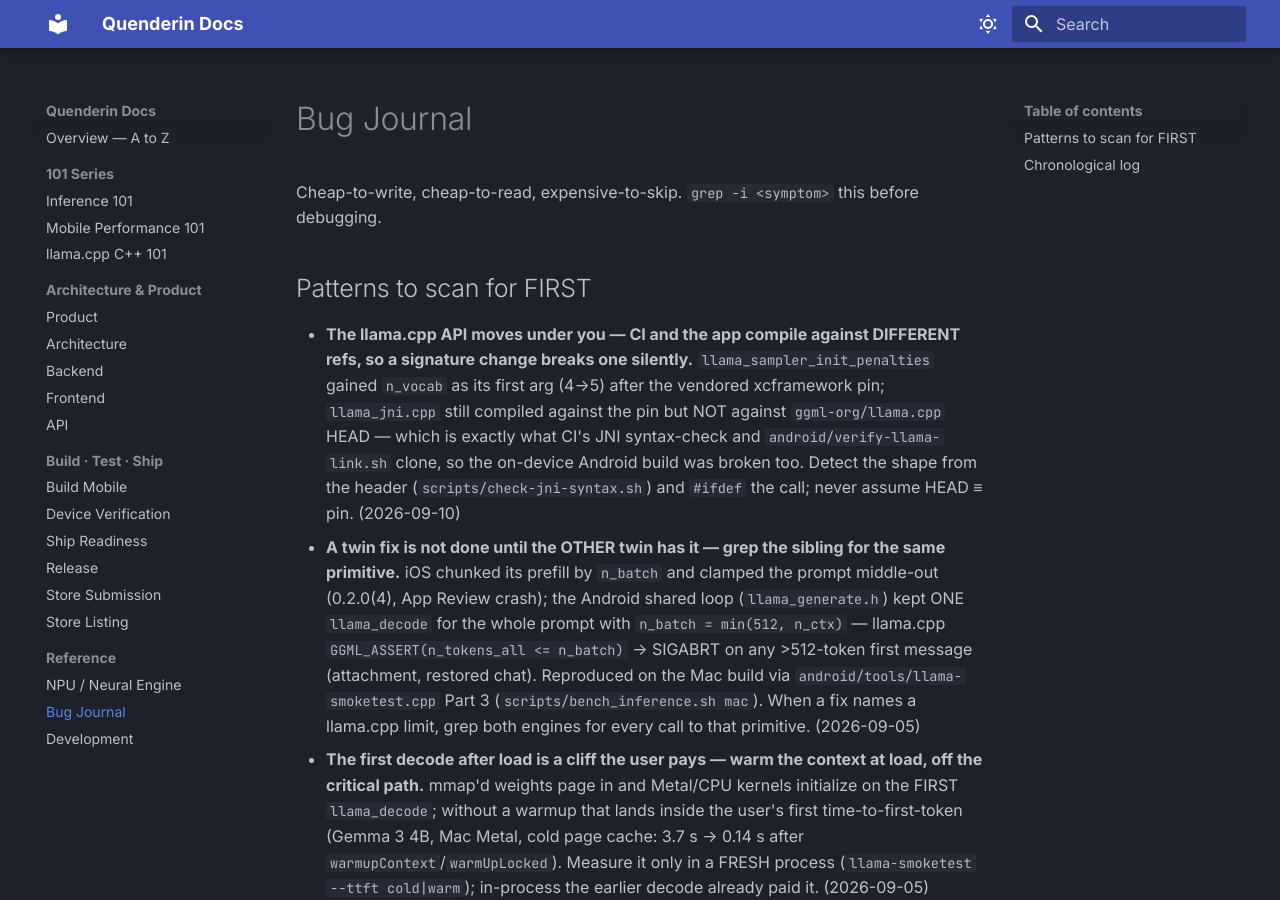
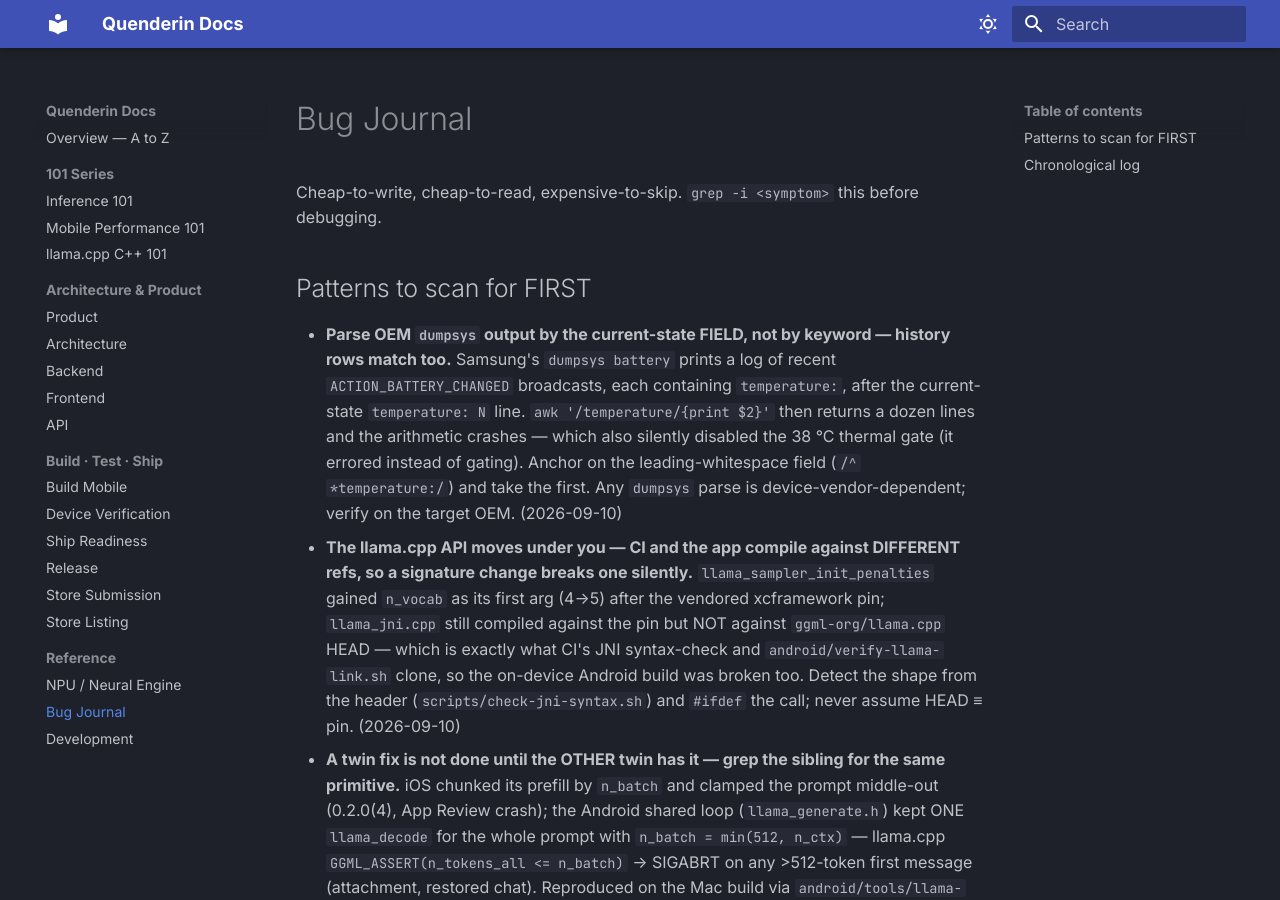
Before and after one commit to alikatgh/quenderin, an MkDocs documentation site: the page built from docs/BUG_JOURNAL.md, in a window 1280 px wide and 900 px high. Built offline with MkDocs 1.6.1 and Material for MkDocs 9.7.7, drawn with Linux system fonts in a browser that asks for light colours; some of the changed text lies outside the part shown.

Commit message:
fix(bench): parse the current battery-temperature field, not every dumpsys match
Samsung's dumpsys battery prints an ACTION_BATTERY_CHANGED history whose rows also contain 'temperature:', so awk '/temperature/{print $2}' returned a dozen lines and the arithmetic crashed — which also silently disabled the 38C thermal gate (it errored instead of gating). Anchor on the current-state field (/^ *temperature:/, first hit) in both the pre-run gate and the post-run report. Bug journal updated.

```diff
--- a/docs/BUG_JOURNAL.md
+++ b/docs/BUG_JOURNAL.md
@@ -4,6 +4,12 @@ Cheap-to-write, cheap-to-read, expensive-to-skip. `grep -i <symptom>` this befor
 
 ## Patterns to scan for FIRST
 
+- **Parse OEM `dumpsys` output by the current-state FIELD, not by keyword — history rows match too.**
+  Samsung's `dumpsys battery` prints a log of recent `ACTION_BATTERY_CHANGED` broadcasts, each containing
+  `temperature:`, after the current-state `  temperature: N` line. `awk '/temperature/{print $2}'` then
+  returns a dozen lines and the arithmetic crashes — which also silently disabled the 38 °C thermal gate
+  (it errored instead of gating). Anchor on the leading-whitespace field (`/^ *temperature:/`) and take the
+  first. Any `dumpsys` parse is device-vendor-dependent; verify on the target OEM. (2026-09-10)
 - **The llama.cpp API moves under you — CI and the app compile against DIFFERENT refs, so a signature change breaks one silently.**
   `llama_sampler_init_penalties` gained `n_vocab` as its first arg (4→5) after the vendored xcframework pin; `llama_jni.cpp`
   still compiled against the pin but NOT against `ggml-org/llama.cpp` HEAD — which is exactly what CI's JNI syntax-check and
@@ -642,6 +648,11 @@ Cheap-to-write, cheap-to-read, expensive-to-skip. `grep -i <symptom>` this befor
 ## Chronological log
  (newest first, 5 lines max)
 
+- 2026-09-10 (`scripts/bench_inference.sh` device temp parse) — the Android bench harness crashed before
+  running ("syntax error in expression") and never enforced its 38 °C gate. Cause: Samsung's `dumpsys
+  battery` prints a broadcast history whose rows also contain `temperature:`, so `awk '/temperature/{print $2}'`
+  returned many lines. Fix: match the current-state field (`/^ *temperature:/`, first hit) in both the pre-run
+  gate and the post-run report. Lesson: parse vendor `dumpsys` by field, and test the harness on the real OEM.
 - 2026-09-10 (`android/jni/llama_jni.cpp` `init_penalties`, `scripts/check-jni-syntax.sh`) — the JNI bridge stopped compiling
   against llama.cpp HEAD: `llama_sampler_init_penalties` gained `n_vocab` first (4→5 args). Cause: the vendored pin predates
   the change while CI + `verify-llama-link.sh` build against HEAD, so CI AND the on-device Android build were broken. Fix:
```
Also changed, not shown: 1 other file.
